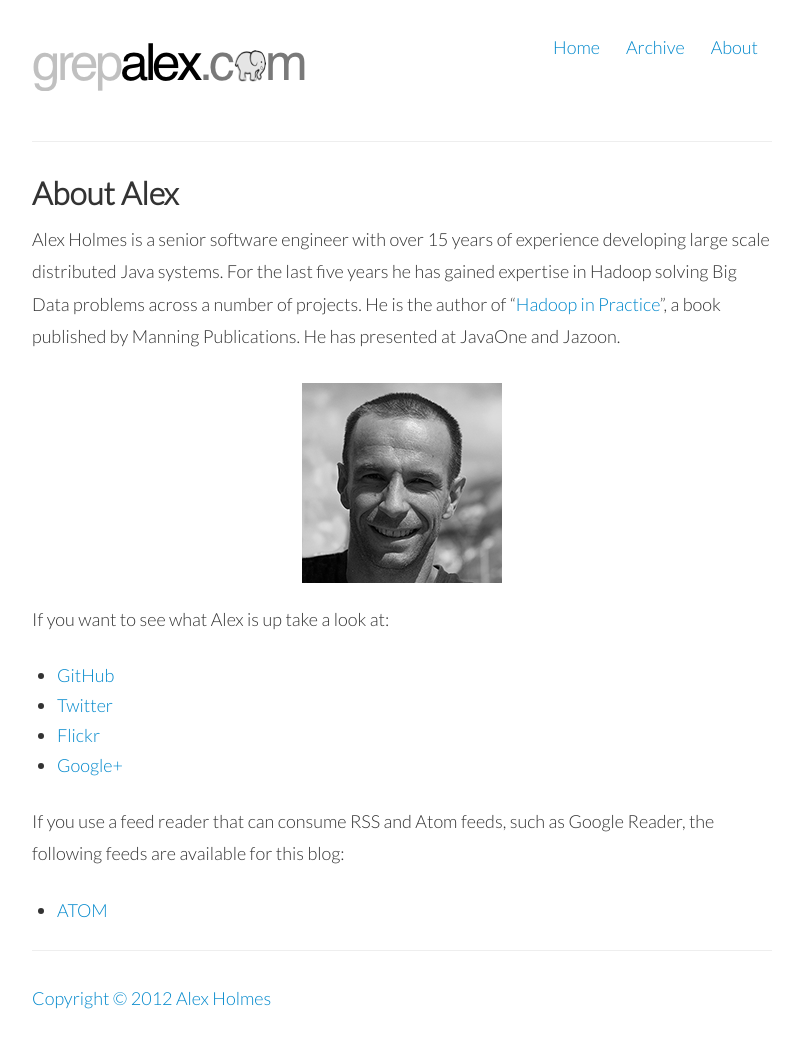
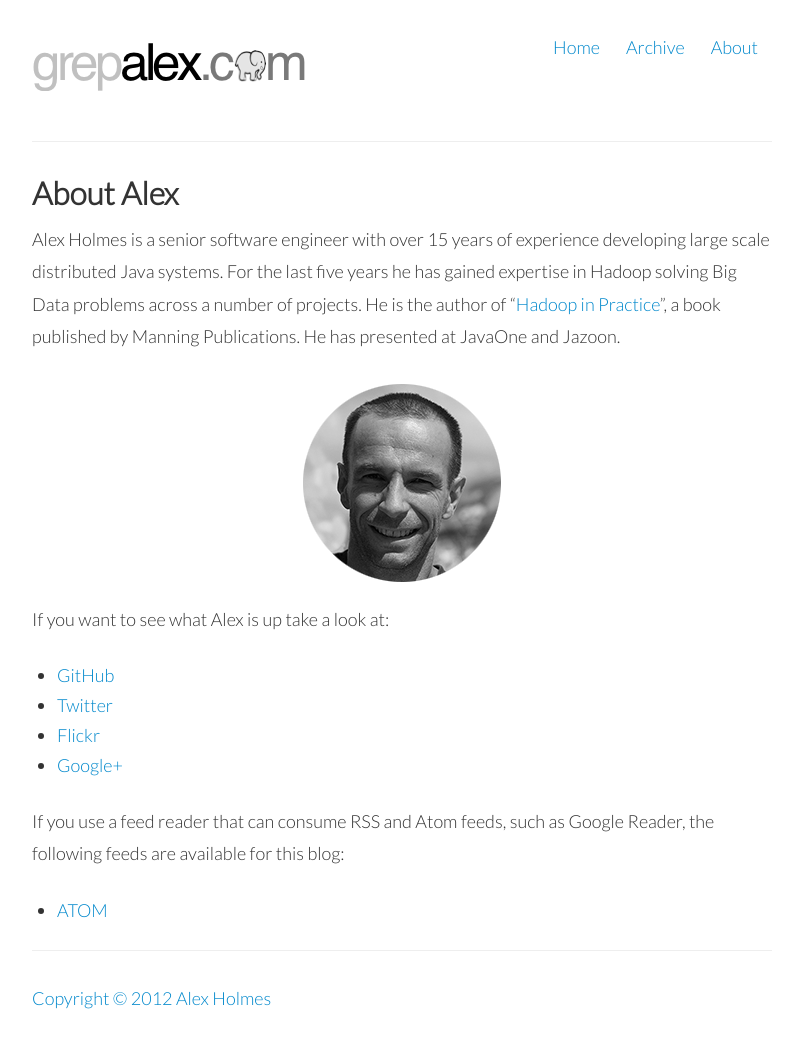
Before and after one commit to alexholmes/blog, a Jekyll site: the page built from about.markdown, in a window 1280 px wide. Shown: the whole page, without its empty margins (238-1041 px from the left). Built offline with Jekyll 4.4.1, drawn with Linux system fonts in a browser that asks for light colours; nearby versions of some CDN libraries; library files that are not in the unit come from our copies; a script that is not in the unit is left out.

Commit message:
updated images

```diff
--- a/_includes/bio.html
+++ b/_includes/bio.html
@@ -7,7 +7,7 @@
 </div>
 <div class="row-fluid">
     <div class="span2">
-        <img src="/images/me-bw-small.png"/>
+        <img src="/images/me-bw-small-circle.png"/>
     </div>
     <div class="span2">
         <a href="http://www.manning.com/holmes/"><img src="/images/holmes_cover100.jpg" alt="Hadoop in Practice, First Edition" /></a>
--- a/about.markdown
+++ b/about.markdown
@@ -13,7 +13,7 @@ Data problems across a number of projects. He is the author of
 published by Manning Publications. He has presented at JavaOne and Jazoon.
 
 <div style="text-align:center;">
-<img src="/images/me-bw-square1.png"/>
+<img src="/images/me-bw-medium-circle.png"/>
 </div>
 
 If you want to see what Alex is up take a look at:
```
Also changed, not shown: images/me-bw-medium-circle.png (added), images/me-bw-small-circle.png (added).
